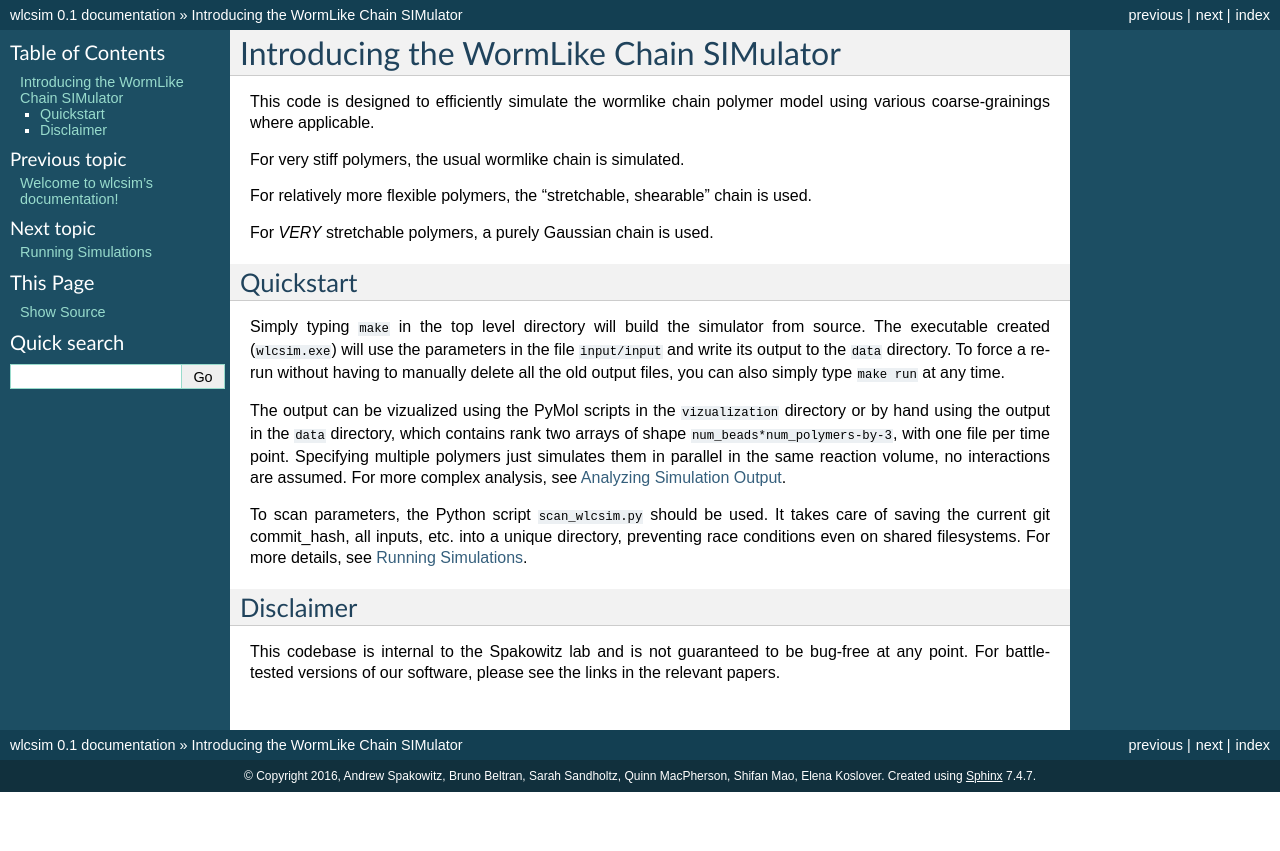
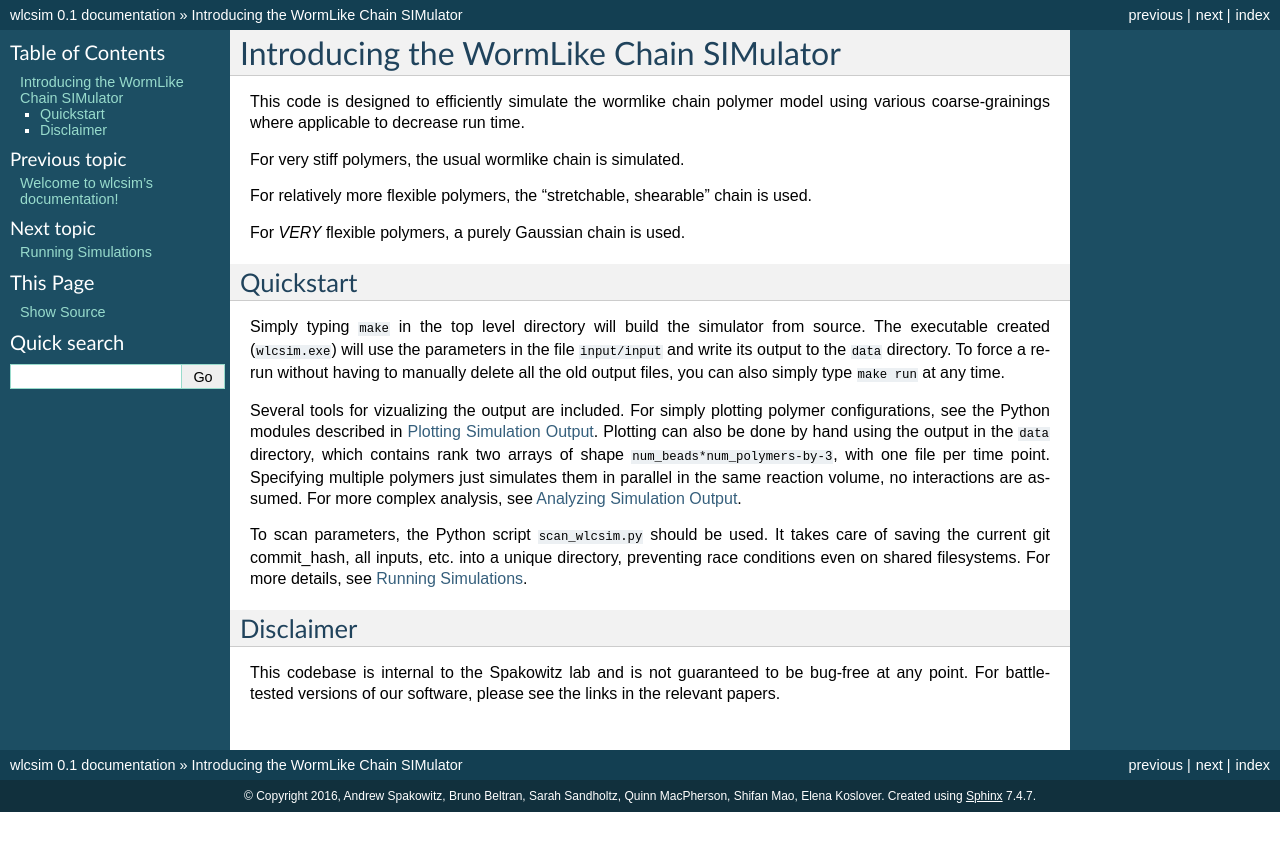
Before and after one commit to SpakowitzLab/wlcsim, a Sphinx documentation site: the page built from doc/intro.rst, in a window 1280 px wide. Shown: the top 851 px of the page. Built offline with Sphinx 7.4.7, drawn with Linux system fonts in a browser that asks for light colours.

Commit message:
DOCS: some more words on how we plan on wlcsim looking eventually

```diff
--- a/doc/analyzing.rst
+++ b/doc/analyzing.rst
@@ -3,5 +3,7 @@ Analyzing Simulation Output
 ###########################
 
 Assuming you've used the :module:`wlcsim` module for running your simulations,
-whether they be parameter scans or simple replicas, there are numerous helper
-methods in the :module:`wlcsim.data` for reasoning about output.
+whether they be parameter scans or simple replicas, there are numerous classes
+and helper functions in the :module:`wlcsim.data` for loading the output, and
+functions in the module :module:`wlcsim.analysis` for analyzing the data once
+it's been loaded.
--- a/doc/intro.rst
+++ b/doc/intro.rst
@@ -1,18 +1,20 @@
 .. _intro:
+
 Introducing the WormLike Chain SIMulator
-########################
+########################################
 
 This code is designed to efficiently simulate the wormlike chain polymer model
-using various coarse-grainings where applicable.
+using various coarse-grainings where applicable to decrease run time.
 
 For very stiff polymers, the usual wormlike chain is simulated.
 
 For relatively more flexible polymers, the "stretchable, shearable" chain is
 used.
 
-For *VERY* stretchable polymers, a purely Gaussian chain is used.
+For *VERY* flexible polymers, a purely Gaussian chain is used.
 
 .. _quickstart:
+
 Quickstart
 ----------
 
@@ -22,12 +24,13 @@ the file ``input/input`` and write its output to the ``data`` directory.
 To force a rerun without having to manually delete all the old output files, you
 can also simply type ``make run`` at any time.
 
-The output can be vizualized using the PyMol scripts in the ``vizualization``
-directory or by hand using the output in the ``data`` directory, which contains
-rank two arrays of shape ``num_beads*num_polymers-by-3``, with one file per time
-point. Specifying multiple polymers just simulates them in parallel in the same
-reaction volume, no interactions are assumed. For more complex analysis, see
-:doc:`analyzing`.
+Several tools for vizualizing the output are included. For simply plotting
+polymer configurations, see the Python modules described in :doc:`plotting`.
+Plotting can also be done by hand using the output in the ``data`` directory,
+which contains rank two arrays of shape ``num_beads*num_polymers-by-3``, with
+one file per time point. Specifying multiple polymers just simulates them in
+parallel in the same reaction volume, no interactions are assumed. For more
+complex analysis, see :doc:`analyzing`.
 
 To scan parameters, the Python script ``scan_wlcsim.py`` should be used. It takes
 care of saving the current git commit\_hash, all inputs, etc. into a unique
@@ -35,6 +38,7 @@ directory, preventing race conditions even on shared filesystems. For more
 details, see :doc:`running`.
 
 .. _disclaimer:
+
 Disclaimer
 ----------
 
--- a/doc/running.rst
+++ b/doc/running.rst
@@ -7,3 +7,8 @@ simulations. This will make it easy to leverage the :module:`wlcsim`
 functionality in your analysis, and keep track of lots of easy-to-forget things
 for you, like saving the version of the code used, the parameters used, random
 seeds, etc.
+
+To use scan_wlcsim.py, simply fill out the input file, input/input, with the
+default parameters you want to use, then follow the instructions in
+scan_wlcsim.py to fill out the parameters that you want to scan, how many
+repeats of each parameter, and what name you want to give to the simulation run.
```
Also changed, not shown: doc/plotting.rst (added, +8 -0 lines).
